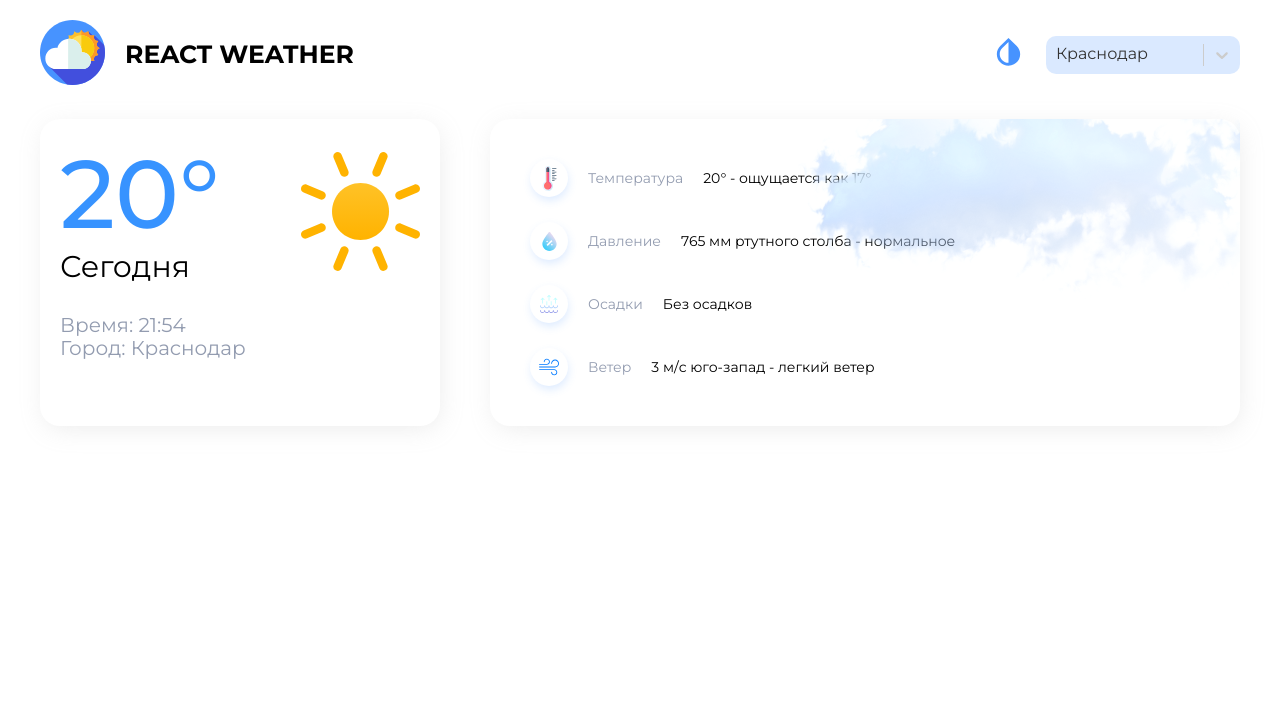
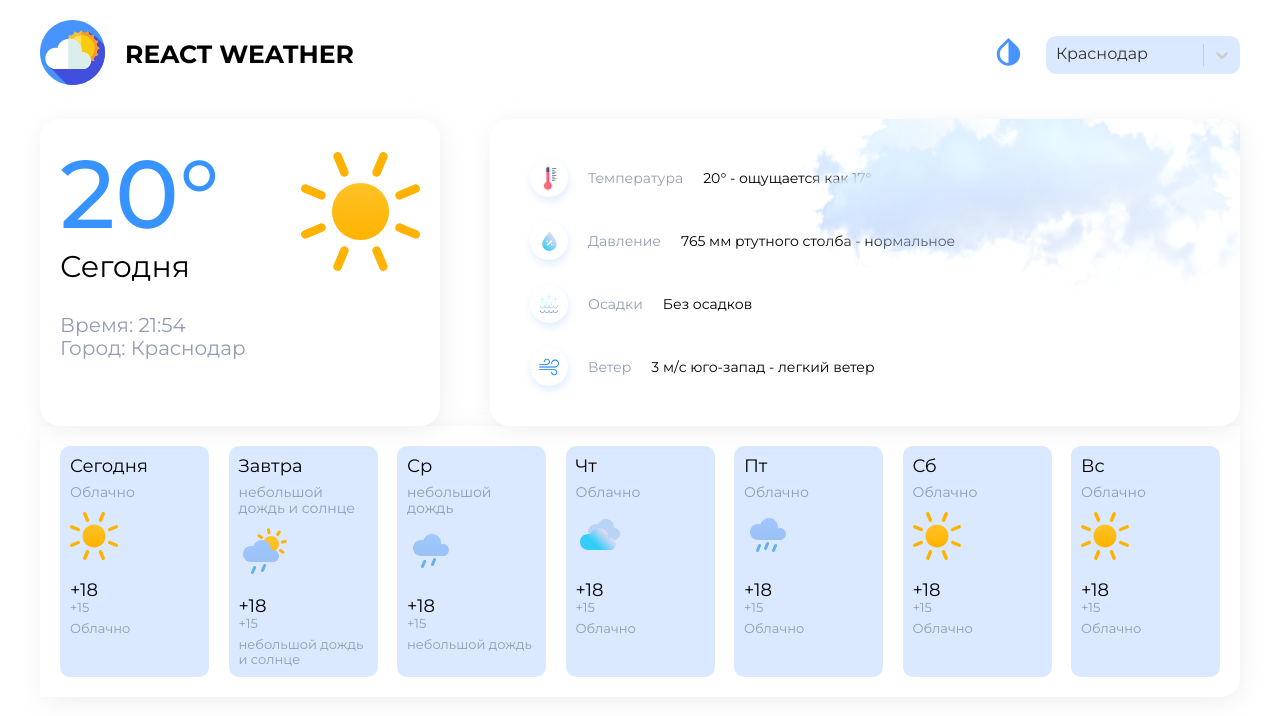
Before and after one commit to sl14888/React-weather-app, a React (Create React App) app: page / in a window 1280 px wide. Shown: the top 716 px of the page. Built offline with nearby package versions, Linux system fonts and the light colour scheme.

Commit message:
создал компонент 'days'

```diff
--- a/src/pages/Home/Home.tsx
+++ b/src/pages/Home/Home.tsx
@@ -1,4 +1,5 @@
 import React from 'react'
+import Days from './components/Days/Days'
 import ThisDay from './components/ThisDay/ThisDay'
 import ThisDayInfo from './components/ThisDayInfo/ThisDayInfo'
 
@@ -13,6 +14,7 @@
         <ThisDay />
         <ThisDayInfo />
       </div>
+      <Days />
     </div>
   )
 }
--- /dev/null
+++ b/src/pages/Home/components/Days/Card.tsx
@@ -0,0 +1,27 @@
+import React from 'react'
+import GlobalSvgSelector from '../../../../assets/icons/global/GlobalSvgSelector';
+import { Day } from './Days';
+import s from './Days.module.scss'
+
+
+interface Props {
+    day: Day;
+}
+
+const Card = ({ day }: Props) => {
+    const { day_info, icon_id, temp_day, temp_night, info } = day;
+    return (
+        <div className={s.card}>
+            <div className={s.day}>{day.day}</div>
+            <div className={s.day_info}>{info}</div>
+            <div className={s.img}>
+                <GlobalSvgSelector id={icon_id} />
+            </div>
+            <div className={s.temp_day}>{temp_day}</div>
+            <div className={s.temp_night}>{temp_night}</div>
+            <div className={s.info}>{info}</div>
+        </div>
+    )
+}
+
+export default Card
--- /dev/null
+++ b/src/pages/Home/components/Days/Days.module.scss
@@ -0,0 +1,59 @@
+@import '../../../../styles/variables.scss';
+
+.days {
+    display: flex;
+    justify-content: space-between;
+    flex-wrap: wrap;
+    padding: 20px;
+    width: 100%;
+    background: $lite-background;
+    box-shadow: $box-shadow;
+    border-radius: 0 0 $border-radius;
+}
+
+.card {
+    display: flex;
+    flex-direction: column;
+    background: rgba(71, 147, 255, 0.2);
+    border-radius: 10px;
+    padding: 10px;
+    width: 149px;
+    transition: .3s;
+    cursor: pointer;
+
+    &:hover {
+        box-shadow: 0 3px 20px rgba(147, 144, 144, 0.28)
+    }
+}
+
+.day {
+    margin-bottom: 7px;
+    font-size: 18px;
+
+    &_info {
+        font-size: 14px;
+        margin-bottom: 12px;
+        color: $base-color;
+    }
+}
+
+.img {
+    margin-bottom: 12px;
+}
+
+.temp {
+    &_day {
+        font-size: 18px;
+    }
+
+    &_night {
+        font-size: 13px;
+        color: $base-color;
+        margin-bottom: 6px;
+    }
+}
+
+.info {
+    font-size: 13px;
+    color: $base-color;
+}
--- /dev/null
+++ b/src/pages/Home/components/Days/Days.tsx
@@ -0,0 +1,84 @@
+import React from 'react'
+import Card from './Card';
+import s from './Days.module.scss'
+
+type Props = {}
+
+export interface Day {
+    day: string;
+    day_info: string;
+    icon_id: string;
+    temp_day: string;
+    temp_night: string;
+    info: string;
+}
+
+const Days = (props: Props) => {
+    const days: Day[] = [
+        {
+            day: 'Сегодня',
+            day_info: '28 авг',
+            icon_id: 'sun',
+            temp_day: '+18',
+            temp_night: '+15',
+            info: 'Облачно',
+        },
+        {
+            day: 'Завтра',
+            day_info: '29 авг',
+            icon_id: 'small_rain_sun',
+            temp_day: '+18',
+            temp_night: '+15',
+            info: 'небольшой дождь и солнце',
+        },
+        {
+            day: 'Ср',
+            day_info: '30 авг',
+            icon_id: 'small_rain',
+            temp_day: '+18',
+            temp_night: '+15',
+            info: 'небольшой дождь',
+        },
+        {
+            day: 'Чт',
+            day_info: '28 авг',
+            icon_id: 'mainly_cloudy',
+            temp_day: '+18',
+            temp_night: '+15',
+            info: 'Облачно',
+        },
+        {
+            day: 'Пт',
+            day_info: '28 авг',
+            icon_id: 'rain',
+            temp_day: '+18',
+            temp_night: '+15',
+            info: 'Облачно',
+        },
+        {
+            day: 'Сб',
+            day_info: '28 авг',
+            icon_id: 'sun',
+            temp_day: '+18',
+            temp_night: '+15',
+            info: 'Облачно',
+        },
+        {
+            day: 'Вс',
+            day_info: '28 авг',
+            icon_id: 'sun',
+            temp_day: '+18',
+            temp_night: '+15',
+            info: 'Облачно',
+        },
+    ];
+    return (
+        <div className={s.days}>
+            {days.map((day: Day) => (
+                <Card day={day} key={day.day} />
+            ))}
+        </div>
+    )
+}
+
+export default Days
```
Also changed, not shown: src/pages/Home/components/Days/Tabs.tsx (added, +12 -0 lines).
